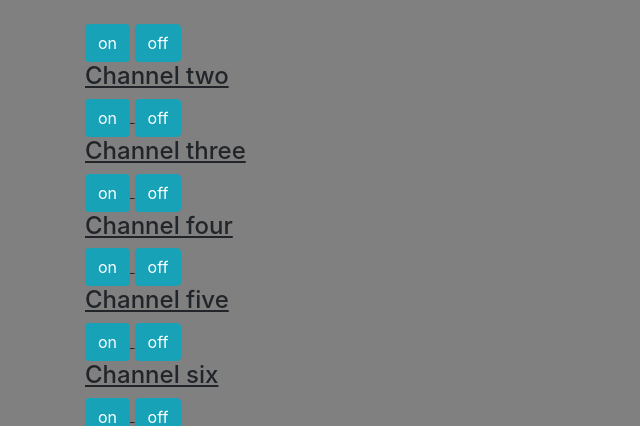
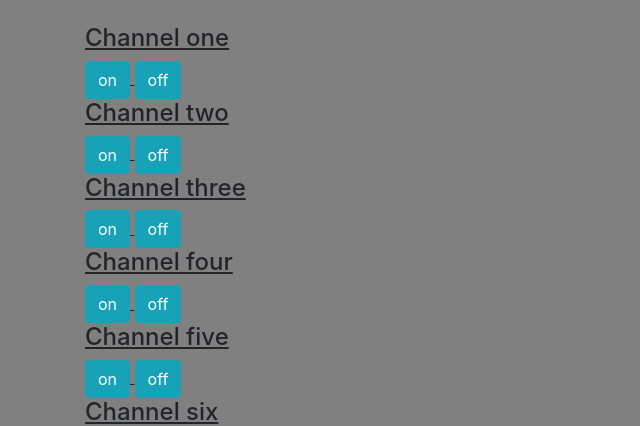
Before and after one commit to Vincent-Hattinga-Verschure/Flask-web-server, a Flask app: page /index in a window 1280 px wide; the page is wider, and only the part inside the window is pictured. Shown: the part 56-482 px from the top of that part, without its empty margins (0-640 px from the left). Run offline with Flask 2, Linux system fonts and the light colour scheme; some libraries are stand-ins or nearby versions.

Commit message:
GPIO Sample pi3 & piWZero

```diff
--- a/templates/index.html
+++ b/templates/index.html
@@ -31,9 +31,8 @@
 
 <div class="container">
 
-	<!-- <h1>Channels Relay</h1><a href="" class="btn btn-info" class="logoutbtn"role="button">Logout</a>
 	<u>
-	<h4>Channel one</h4> -->
+	<h4>Channel one</h4>
 	<a href="/1on" class="btn btn-info" role="button">on</a>
 	<a href="/1off" class="btn btn-info" role="button">off</a>
 	</u>
```
Also changed, not shown: pi-gpio.jpg (added).
